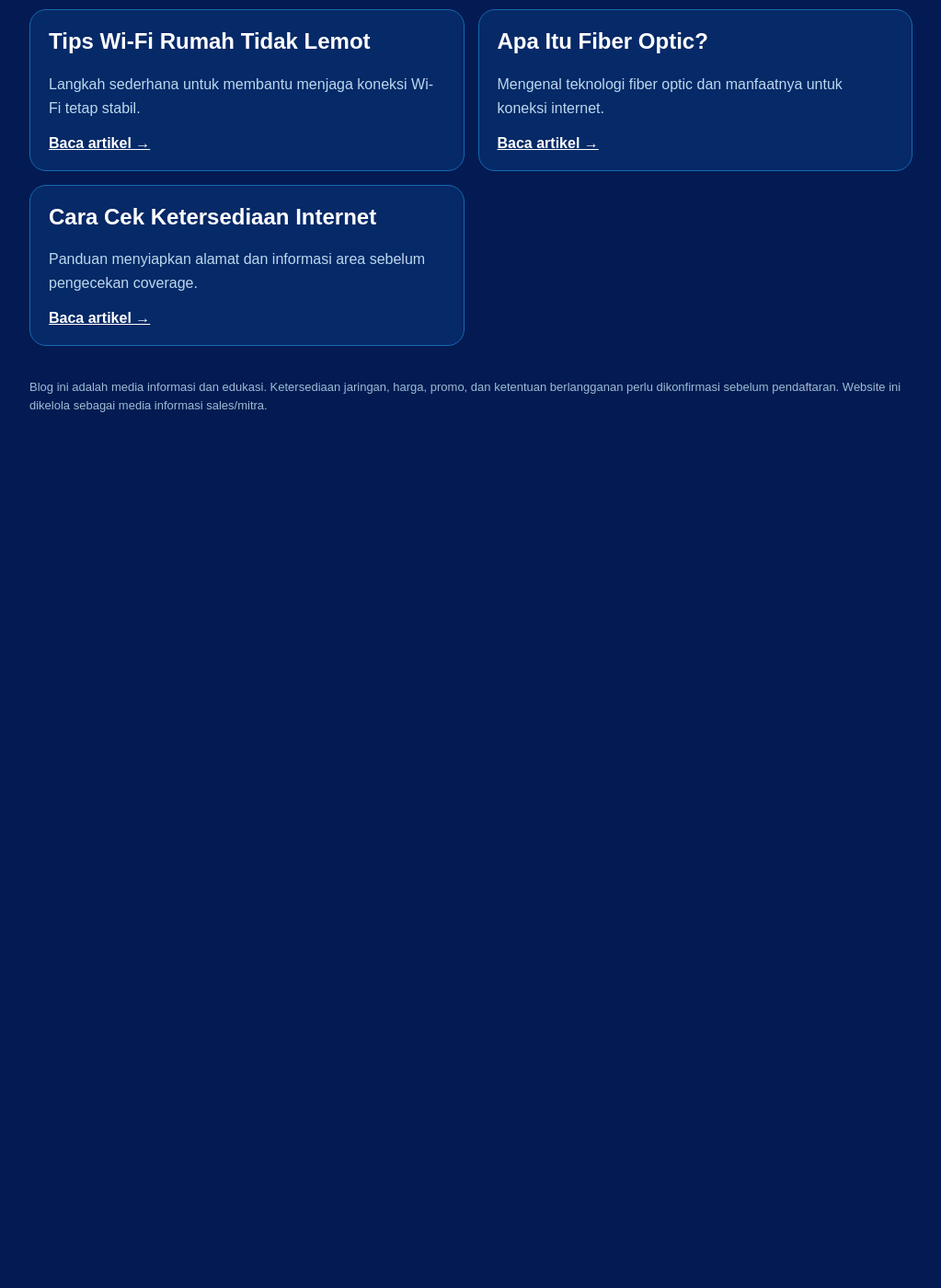
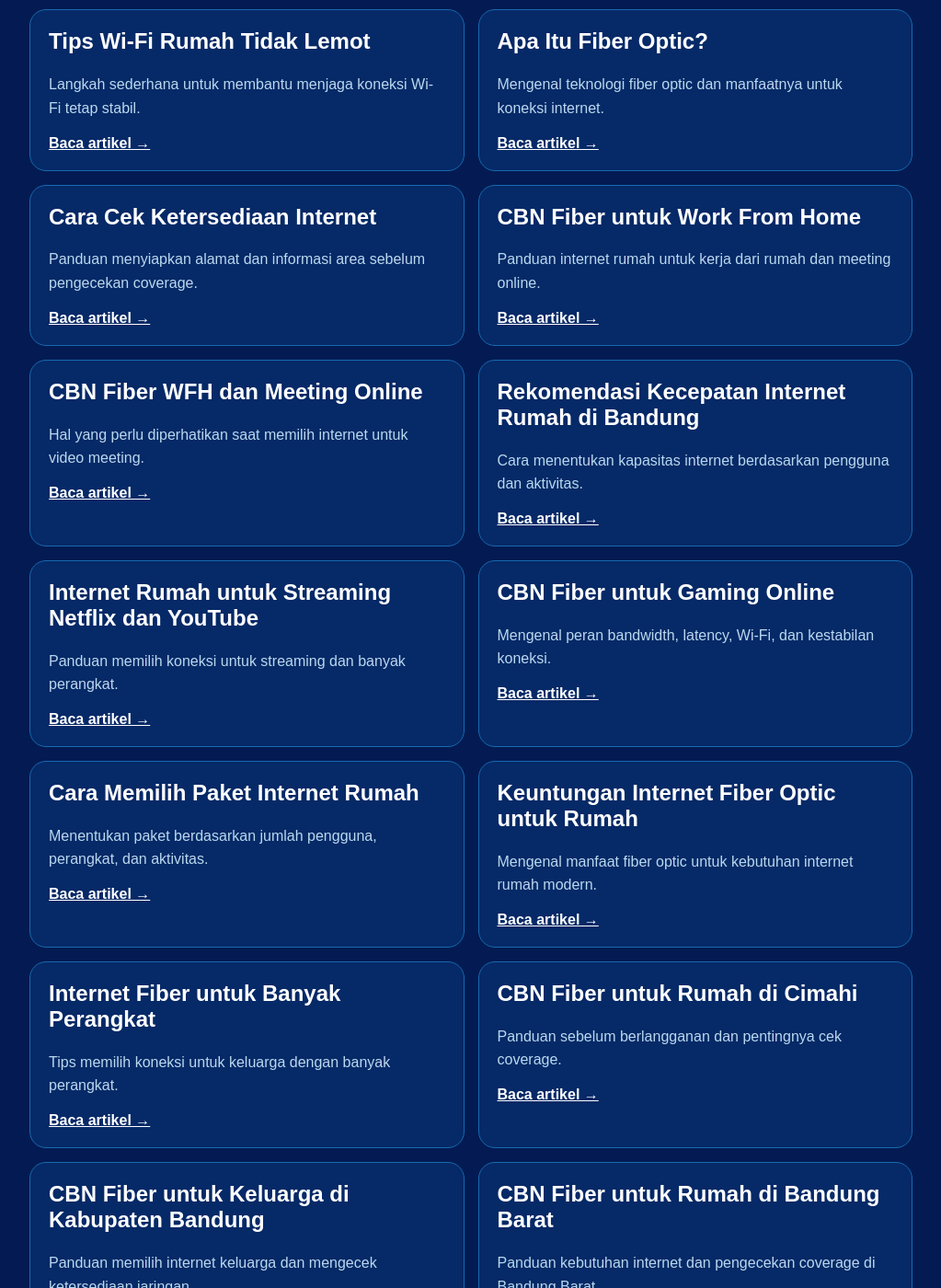
Before and after one commit to vinnnmaulana-tech/cbnfiber-website, a Jekyll site: the page built from blog/index.html, in a window 1280 px wide and 1400 px high, scrolled down 1380 px. Shown: the whole window at 92% size, without its empty margins (128-1151 px from the left). Built offline with Jekyll 4.4.1, drawn with Linux system fonts in a browser that asks for light colours; before the commit the page ends 1877 px from its top, so only the background shows below that; some of the changed text lies outside the part shown.

Commit message:
Update index blog dengan 15 artikel SEO baru

```diff
--- a/blog/index.html
+++ b/blog/index.html
@@ -1,8 +1,7 @@
 ---
 permalink: /blog/
 ---
-<!doctype html>
-<html lang="id"><head><meta charset="utf-8"><meta name="viewport" content="width=device-width,initial-scale=1"><title>Blog CBN Fiber | Panduan Internet, Wi-Fi & Paket</title><meta name="description" content="Kumpulan panduan tentang internet rumah, Wi-Fi, fiber optic, paket CBN Fiber, harga, coverage Bandung dan cara memilih kecepatan internet."><link rel="canonical" href="https://cbnfibersales.com/blog/"><style>body{font-family:Arial,sans-serif;margin:0;background:#031b52;color:#fff}.wrap{max-width:960px;margin:auto;padding:32px 20px}a{color:#fff}.back{display:inline-block;margin-bottom:30px}.grid{display:grid;grid-template-columns:repeat(2,1fr);gap:15px}.card{background:#062967;border:1px solid #1769b0;border-radius:18px;padding:20px}.card h2{margin-top:0}.card p{color:#b9d9ef;line-height:1.6}.read{font-weight:800}@media(max-width:700px){.grid{grid-template-columns:1fr}}.disclaimer{margin-top:35px;color:#9dbbd5;font-size:13px;line-height:1.6}</style></head><body><main class="wrap"><a class="back" href="/">← Kembali ke CBN Fiber</a><h1>Blog CBN Fiber</h1><p>Panduan praktis seputar internet rumah, Wi-Fi, fiber optic, paket, harga, dan coverage.</p><section class="grid">
+<!doctype html><html lang="id"><head><meta charset="utf-8"><meta name="viewport" content="width=device-width,initial-scale=1"><title>Blog CBN Fiber | Panduan Internet, Wi-Fi & Paket</title><meta name="description" content="Kumpulan panduan tentang internet rumah, Wi-Fi, fiber optic, paket CBN Fiber, harga, coverage Bandung dan cara memilih kecepatan internet."><link rel="canonical" href="https://cbnfibersales.com/blog/"><style>body{font-family:Arial,sans-serif;margin:0;background:#031b52;color:#fff}.wrap{max-width:960px;margin:auto;padding:32px 20px}a{color:#fff}.back{display:inline-block;margin-bottom:30px}.grid{display:grid;grid-template-columns:repeat(2,1fr);gap:15px}.card{background:#062967;border:1px solid #1769b0;border-radius:18px;padding:20px}.card h2{margin-top:0}.card p{color:#b9d9ef;line-height:1.6}.read{font-weight:800}@media(max-width:700px){.grid{grid-template-columns:1fr}}.disclaimer{margin-top:35px;color:#9dbbd5;font-size:13px;line-height:1.6}</style></head><body><main class="wrap"><a class="back" href="/">← Kembali ke CBN Fiber</a><h1>Blog CBN Fiber</h1><p>Panduan praktis seputar internet rumah, Wi-Fi, fiber optic, paket, harga, dan coverage.</p><section class="grid">
 <article class="card"><h2>Harga CBN Fiber Bandung</h2><p>Informasi harga paket CBN Fiber dan cara memilih berdasarkan kebutuhan rumah.</p><a class="read" href="/blog/harga-cbn-fiber-bandung.html">Baca artikel →</a></article>
 <article class="card"><h2>Paket CBN Fiber Bandung</h2><p>Ringkasan pilihan paket dan tips memilih kecepatan internet.</p><a class="read" href="/blog/paket-cbn-fiber-bandung.html">Baca artikel →</a></article>
 <article class="card"><h2>Pasang WiFi CBN Bandung</h2><p>Langkah cek coverage, pilih paket, dan konfirmasi sebelum daftar.</p><a class="read" href="/blog/pasang-wifi-cbn-bandung.html">Baca artikel →</a></article>
@@ -18,4 +17,19 @@
 <article class="card"><h2>Tips Wi-Fi Rumah Tidak Lemot</h2><p>Langkah sederhana untuk membantu menjaga koneksi Wi-Fi tetap stabil.</p><a class="read" href="/blog/tips-wifi-rumah-tidak-lemot.html">Baca artikel →</a></article>
 <article class="card"><h2>Apa Itu Fiber Optic?</h2><p>Mengenal teknologi fiber optic dan manfaatnya untuk koneksi internet.</p><a class="read" href="/blog/apa-itu-fiber-optic.html">Baca artikel →</a></article>
 <article class="card"><h2>Cara Cek Ketersediaan Internet</h2><p>Panduan menyiapkan alamat dan informasi area sebelum pengecekan coverage.</p><a class="read" href="/blog/cara-cek-ketersediaan-internet.html">Baca artikel →</a></article>
+<article class="card"><h2>CBN Fiber untuk Work From Home</h2><p>Panduan internet rumah untuk kerja dari rumah dan meeting online.</p><a class="read" href="/blog/cbn-fiber-untuk-work-from-home.html">Baca artikel →</a></article>
+<article class="card"><h2>CBN Fiber WFH dan Meeting Online</h2><p>Hal yang perlu diperhatikan saat memilih internet untuk video meeting.</p><a class="read" href="/blog/cbn-fiber-wfh-meeting-online.html">Baca artikel →</a></article>
+<article class="card"><h2>Rekomendasi Kecepatan Internet Rumah di Bandung</h2><p>Cara menentukan kapasitas internet berdasarkan pengguna dan aktivitas.</p><a class="read" href="/blog/rekomendasi-kecepatan-internet-rumah-bandung.html">Baca artikel →</a></article>
+<article class="card"><h2>Internet Rumah untuk Streaming Netflix dan YouTube</h2><p>Panduan memilih koneksi untuk streaming dan banyak perangkat.</p><a class="read" href="/blog/internet-rumah-untuk-streaming-netflix-youtube.html">Baca artikel →</a></article>
+<article class="card"><h2>CBN Fiber untuk Gaming Online</h2><p>Mengenal peran bandwidth, latency, Wi-Fi, dan kestabilan koneksi.</p><a class="read" href="/blog/cbn-fiber-untuk-gaming-online.html">Baca artikel →</a></article>
+<article class="card"><h2>Cara Memilih Paket Internet Rumah</h2><p>Menentukan paket berdasarkan jumlah pengguna, perangkat, dan aktivitas.</p><a class="read" href="/blog/cara-memilih-paket-internet-rumah.html">Baca artikel →</a></article>
+<article class="card"><h2>Keuntungan Internet Fiber Optic untuk Rumah</h2><p>Mengenal manfaat fiber optic untuk kebutuhan internet rumah modern.</p><a class="read" href="/blog/keuntungan-internet-fiber-optic-rumah.html">Baca artikel →</a></article>
+<article class="card"><h2>Internet Fiber untuk Banyak Perangkat</h2><p>Tips memilih koneksi untuk keluarga dengan banyak perangkat.</p><a class="read" href="/blog/internet-fiber-untuk-banyak-perangkat.html">Baca artikel →</a></article>
+<article class="card"><h2>CBN Fiber untuk Rumah di Cimahi</h2><p>Panduan sebelum berlangganan dan pentingnya cek coverage.</p><a class="read" href="/blog/cbn-fiber-rumah-cimahi.html">Baca artikel →</a></article>
+<article class="card"><h2>CBN Fiber untuk Keluarga di Kabupaten Bandung</h2><p>Panduan memilih internet keluarga dan mengecek ketersediaan jaringan.</p><a class="read" href="/blog/cbn-fiber-keluarga-kabupaten-bandung.html">Baca artikel →</a></article>
+<article class="card"><h2>CBN Fiber untuk Rumah di Bandung Barat</h2><p>Panduan kebutuhan internet dan pengecekan coverage di Bandung Barat.</p><a class="read" href="/blog/cbn-fiber-rumah-bandung-barat.html">Baca artikel →</a></article>
+<article class="card"><h2>Internet Fiber untuk Rumah Baru</h2><p>Panduan menyiapkan internet fiber ketika menempati rumah baru.</p><a class="read" href="/blog/internet-fiber-untuk-rumah-baru.html">Baca artikel →</a></article>
+<article class="card"><h2>Internet Cepat untuk Belajar Online</h2><p>Tips memilih internet rumah untuk kelas online dan aktivitas pendidikan.</p><a class="read" href="/blog/internet-cepat-untuk-belajar-online.html">Baca artikel →</a></article>
+<article class="card"><h2>Cara Mengetahui Kebutuhan Mbps Internet Rumah</h2><p>Memahami kebutuhan Mbps berdasarkan pengguna, perangkat, dan aktivitas.</p><a class="read" href="/blog/cara-mengetahui-kebutuhan-mbps-internet.html">Baca artikel →</a></article>
+<article class="card"><h2>CBN Fiber Bandung untuk Rumah dan Keluarga</h2><p>Panduan memilih internet fiber untuk kebutuhan rumah di Bandung.</p><a class="read" href="/blog/cbn-fiber-bandung-untuk-rumah-keluarga.html">Baca artikel →</a></article>
 </section><p class="disclaimer">Blog ini adalah media informasi dan edukasi. Ketersediaan jaringan, harga, promo, dan ketentuan berlangganan perlu dikonfirmasi sebelum pendaftaran. Website ini dikelola sebagai media informasi sales/mitra.</p></main></body></html>
```
